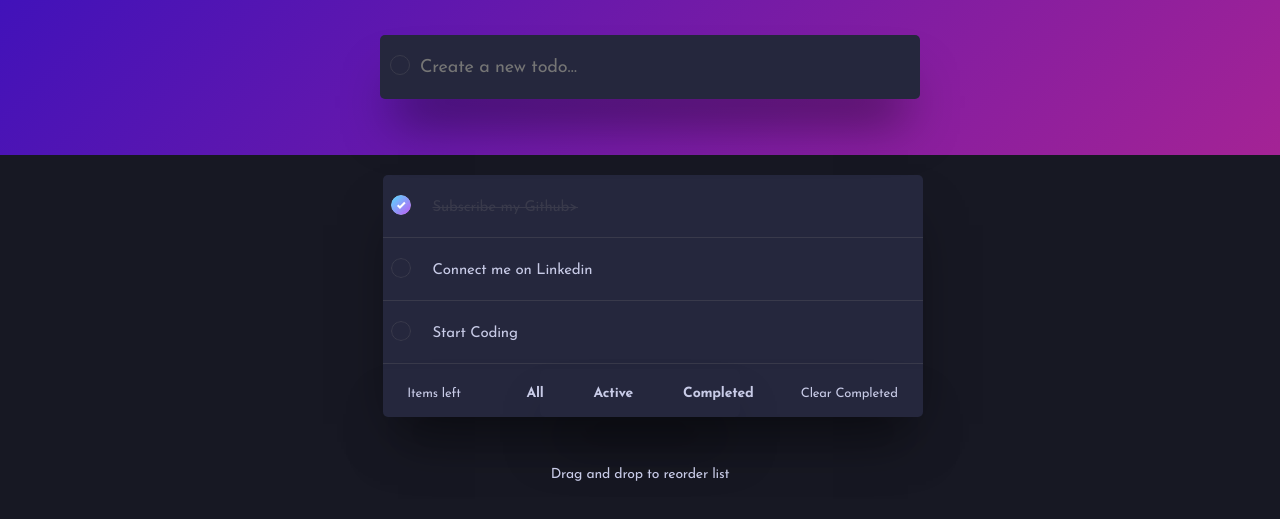
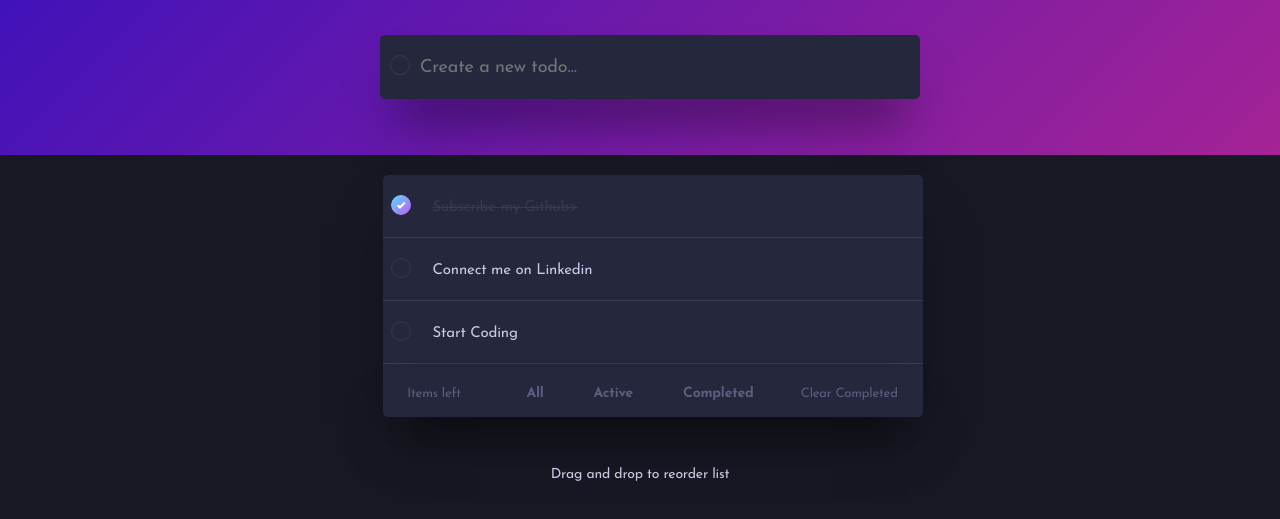
Before and after one commit to Eney997/Todo-app, a plain HTML site: page index.html in a window 1280 px wide. Shown: the part 145-664 px from the top of the page. Drawn offline with Linux system fonts and the light colour scheme.

Commit message:
dark:mode:and:light:mode:done

```diff
--- a/style.css
+++ b/style.css
@@ -10,6 +10,7 @@
     --boxColors:#25273D;
     --letterColors:#C8CBE7;
     --underlineColor:#393A4B;
+    --footerColor:#5B5E7E;
 }
 body {
     background-color:var(--bacground-color);
@@ -120,7 +121,7 @@ ul li::before{
     margin-top: -15px;
 }
 .UTh1 {
-    color: var(--letterColors);
+    color: var(--footerColor);
     cursor: pointer;
     font-family: Josefin Sans;
     font-size: 13px;
@@ -149,11 +150,10 @@ ul li.checked::before{
     height: 48px;
     border-radius: 5px;
     background: var(--boxColors);
-    box-shadow: 0px 35px 50px -15px rgba(0, 0, 0, 0.50);
 }
 .LB1 {
     cursor: pointer;
-    color: var(--letterColors);
+    color: var(--footerColor);
     font-family: Josefin Sans;
     font-size: 14px;
     font-style: normal;
@@ -184,5 +184,6 @@ footer:hover {
     --boxColors:#FFF;
     --letterColors:#494C6B;
     --underlineColor:#E3E4F1;
+    --footerColor:#9495A5;
     transition: 1.5s;
 }
```
